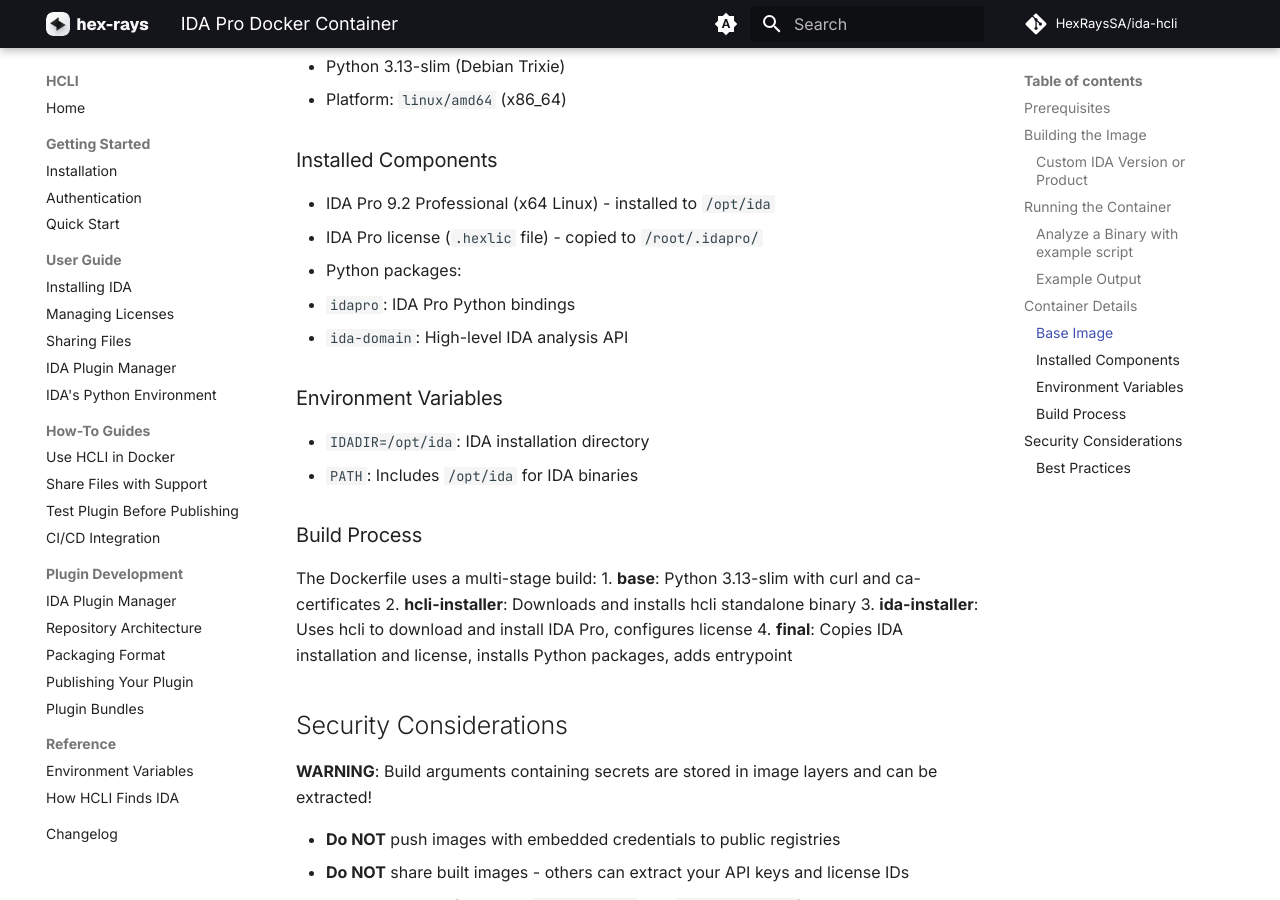
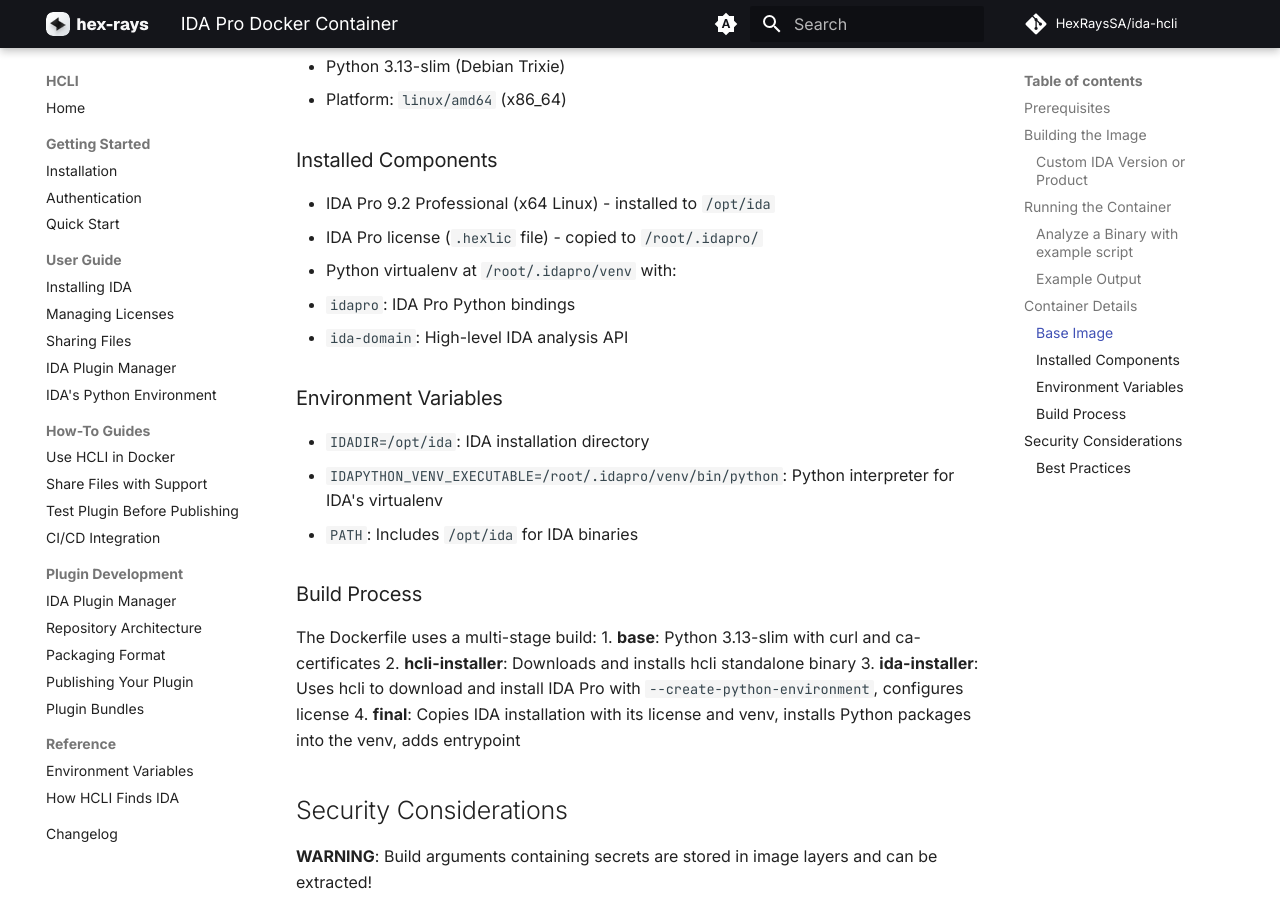
Before and after one commit to HexRaysSA/ida-hcli, an MkDocs documentation site: the page built from docs/advanced/docker/README.md, in a window 1280 px wide and 900 px high, scrolled down 2071 px. Built offline with MkDocs 1.6.1 and Material for MkDocs 9.7.7, drawn with Linux system fonts in a browser that asks for light colours; comment, search, counter and statistics services are not loaded.

Commit message:
Use --create-python-environment in the example Dockerfile
The Docker container now creates a venv during IDA installation,
installs packages into it, and runs the entrypoint with the venv
interpreter. This avoids PEP 668 externally-managed errors with
the system Python.

Co-Authored-By: Claude Opus 4.6 <noreply@anthropic.com>

```diff
--- a/docs/advanced/docker/README.md
+++ b/docs/advanced/docker/README.md
@@ -94,20 +94,21 @@ Analysis complete!
 ### Installed Components
 - IDA Pro 9.2 Professional (x64 Linux) - installed to `/opt/ida`
 - IDA Pro license (`.hexlic` file) - copied to `/root/.idapro/`
-- Python packages:
+- Python virtualenv at `/root/.idapro/venv` with:
   - `idapro`: IDA Pro Python bindings
   - `ida-domain`: High-level IDA analysis API
 
 ### Environment Variables
 - `IDADIR=/opt/ida`: IDA installation directory
+- `IDAPYTHON_VENV_EXECUTABLE=/root/.idapro/venv/bin/python`: Python interpreter for IDA's virtualenv
 - `PATH`: Includes `/opt/ida` for IDA binaries
 
 ### Build Process
 The Dockerfile uses a multi-stage build:
 1. **base**: Python 3.13-slim with curl and ca-certificates
 2. **hcli-installer**: Downloads and installs hcli standalone binary
-3. **ida-installer**: Uses hcli to download and install IDA Pro, configures license
-4. **final**: Copies IDA installation and license, installs Python packages, adds entrypoint
+3. **ida-installer**: Uses hcli to download and install IDA Pro with `--create-python-environment`, configures license
+4. **final**: Copies IDA installation with its license and venv, installs Python packages into the venv, adds entrypoint
 
 ## Security Considerations
 
```
Also changed, not shown: 1 other file.
